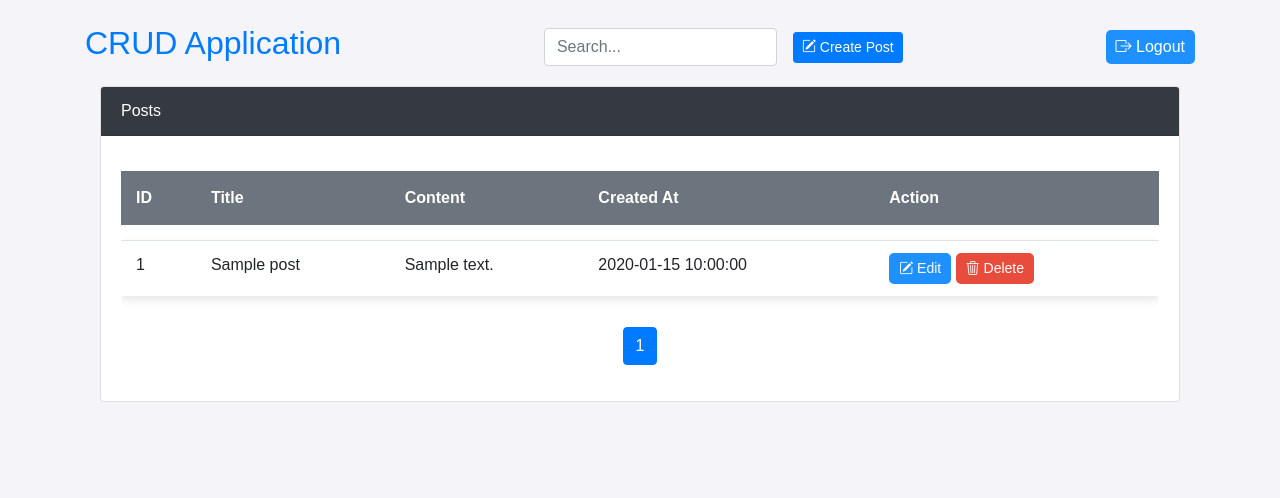
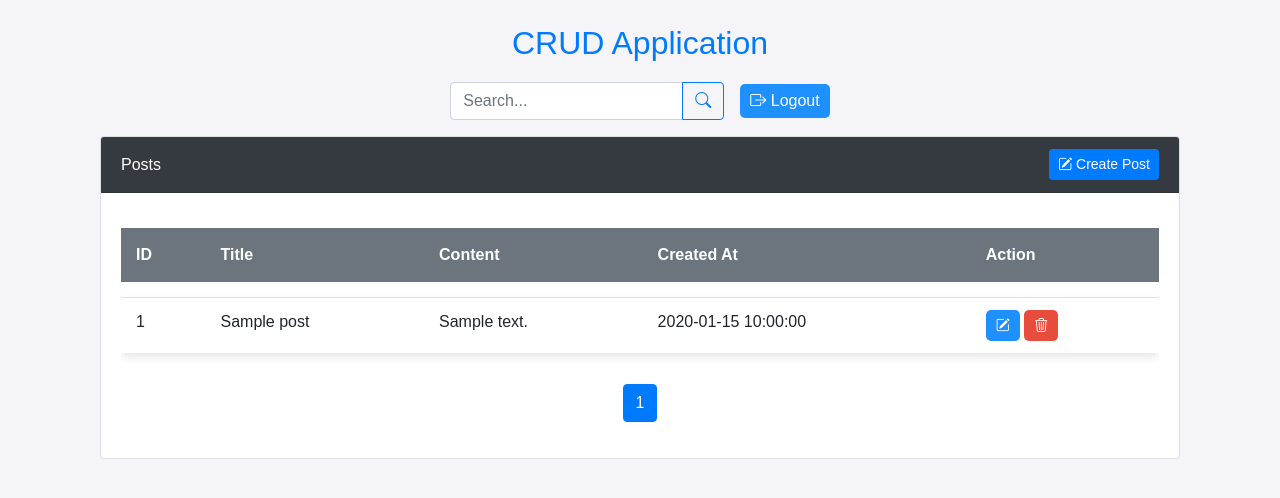
Before and after one commit to SurjadiptaGhosh/intern_project, a PHP site: page / in a window 1280 px wide. Shown: the top 498 px of the page. Run offline with PHP 8.4, Linux system fonts and the light colour scheme; the visitor is signed in with stand-in values (Sample User, id 1); tables that the repository leaves empty or names only in its code hold one stand-in row (values such as "Sample post").

Commit message:
Update index.php

```diff
--- a/index.php
+++ b/index.php
@@ -2,21 +2,23 @@
 include "config.php";
 session_start();
 
+// Check if the user is logged in and has a role
+if (!isset($_SESSION['role'])) {
+    header("Location: login.php");
+    exit;
+}
+
+$role = $_SESSION['role'];
+
 // Handle form submissions
 if ($_SERVER["REQUEST_METHOD"] == "POST") {
+    // Admins can create and delete posts
+    if ($role == 'admin') {
         if (isset($_POST['create'])) {
             $title = $_POST['title'];
             $content = $_POST['content'];
             $stmt = $conn->prepare("INSERT INTO posts (title, content) VALUES (?, ?)");
             $stmt->bind_param("ss", $title, $content);
-        $stmt->execute();
-        $stmt->close();
-    } elseif (isset($_POST['update'])) {
-        $id = $_POST['id'];
-        $title = $_POST['title'];
-        $content = $_POST['content'];
-        $stmt = $conn->prepare("UPDATE posts SET title = ?, content = ? WHERE id = ?");
-        $stmt->bind_param("ssi", $title, $content, $id);
             $stmt->execute();
             $stmt->close();
         } elseif (isset($_POST['delete'])) {
@@ -25,6 +27,20 @@ if ($_SERVER["REQUEST_METHOD"] == "POST") {
             $stmt->bind_param("i", $id);
             $stmt->execute();
             $stmt->close();
+        }
+    }
+
+    // Both admins and editors can update posts
+    if ($role == 'admin' || $role == 'editor') {
+        if (isset($_POST['update'])) {
+            $id = $_POST['id'];
+            $title = $_POST['title'];
+            $content = $_POST['content'];
+            $stmt = $conn->prepare("UPDATE posts SET title = ?, content = ? WHERE id = ?");
+            $stmt->bind_param("ssi", $title, $content, $id);
+            $stmt->execute();
+            $stmt->close();
+        }
     }
 }
 
@@ -64,7 +80,6 @@ $conn->close();
     <link href="https://stackpath.bootstrapcdn.com/bootstrap/4.5.2/css/bootstrap.min.css" rel="stylesheet">
     <link rel="stylesheet" href="https://cdn.jsdelivr.net/npm/bootstrap-icons@1.11.3/font/bootstrap-icons.min.css">
     <style>
-        /* Custom styles for table */
         body {
             background-color: #f4f4f9;
             font-family: 'Arial', sans-serif;
@@ -118,31 +133,46 @@ $conn->close();
         .btn-custom-danger:hover {
             background-color: #c0392b;
         }
+        .header-container {
+            text-align: center; /* Center the title */
+            margin-bottom: 20px; /* Add space below the title */
+        }
     </style>
 </head>
 <body>
     <div class="container mt-4">
-        <div class="d-flex justify-content-between align-items-center mb-3">
+        <div class="header-container">
             <h2 class="text-primary">CRUD Application</h2>
+        </div>
+
+        <div class="d-flex justify-content-center align-items-center mb-3">
     <div class="d-flex align-items-center">
-                <!-- Search box -->
         <form action="" method="get" class="mr-3">
+            <div class="input-group">
                 <input type="text" name="search" class="form-control" placeholder="Search..." value="<?php echo htmlspecialchars($search); ?>">
+                <div class="input-group-append">
+                    <button class="btn btn-outline-primary" type="submit" title="Search">
+                        <i class="bi bi-search"></i>
+                    </button>
+                </div>
+            </div>
         </form>
-                <a href="add_post.php" class="btn btn-primary btn-sm">
-                    <i class="bi bi-pencil-square"></i> Create Post
-                </a>
     </div>
     <button class="btn btn-custom" onclick="window.location.href='logout.php'" title="Logout">
         <i class="bi bi-box-arrow-right"></i> Logout
     </button>
 </div>
 
-        <!-- Table Layout for Posts -->
+
         <div class="col-md-12">
             <div class="card">
                 <div class="card-header bg-dark text-white d-flex justify-content-between align-items-center">
                     <span>Posts</span>
+                    <?php if ($role == 'admin'): ?>
+                    <a href="add_post.php" class="btn btn-primary btn-sm">
+                        <i class="bi bi-pencil-square"></i> Create Post
+                    </a>
+                <?php endif; ?>
                 </div>
                 <div class="card-body">
                     <div class="table-responsive">
@@ -167,14 +197,16 @@ $conn->close();
                                         <button class="btn btn-custom btn-sm"
                                             onclick="editDetails('<?php echo htmlspecialchars($row['id']); ?>', '<?php echo htmlspecialchars($row['title']); ?>', '<?php echo htmlspecialchars($row['content']); ?>')"
                                             data-toggle="tooltip" title="Edit">
-                                            <i class="bi bi-pencil-square"></i> Edit
+                                            <i class="bi bi-pencil-square"></i>
                                         </button>
+                                        <?php if ($role == 'admin'): ?>
                                         <form action="" method="post" class="d-inline">
                                             <input type="hidden" name="id" value="<?php echo htmlspecialchars($row['id']); ?>">
                                             <button type="submit" name="delete" class="btn btn-custom-danger btn-sm" data-toggle="tooltip" title="Delete">
-                                                <i class="bi bi-trash3"></i> Delete
+                                                <i class="bi bi-trash3"></i>
                                             </button>
                                         </form>
+                                        <?php endif; ?>
                                     </td>
                                 </tr>
                                 <?php endwhile; ?>
@@ -211,36 +243,34 @@ $conn->close();
                 </div>
                 <form action="" method="post">
                     <div class="modal-body">
-                        <input type="hidden" name="id" id="edit-id">
+                        <input type="hidden" name="id" id="editId">
                         <div class="form-group">
-                            <label for="edit-title">Title</label>
-                            <input type="text" name="title" id="edit-title" class="form-control">
+                            <label for="editTitle">Title</label>
+                            <input type="text" class="form-control" name="title" id="editTitle" required>
                         </div>
                         <div class="form-group">
-                            <label for="edit-content">Content</label>
-                            <textarea name="content" id="edit-content" class="form-control"></textarea>
+                            <label for="editContent">Content</label>
+                            <textarea class="form-control" name="content" id="editContent" rows="3" required></textarea>
                         </div>
                     </div>
                     <div class="modal-footer">
                         <button type="button" class="btn btn-secondary" data-dismiss="modal">Close</button>
-                        <button type="submit" name="update" class="btn btn-primary">Update Post</button>
+                        <button type="submit" name="update" class="btn btn-primary">Save changes</button>
                     </div>
                 </form>
             </div>
         </div>
     </div>
 
-    <!-- JavaScript for edit modal -->
+    <script src="https://code.jquery.com/jquery-3.5.1.slim.min.js"></script>
+    <script src="https://cdn.jsdelivr.net/npm/bootstrap@4.5.2/dist/js/bootstrap.bundle.min.js"></script>
     <script>
         function editDetails(id, title, content) {
-            document.getElementById('edit-id').value = id;
-            document.getElementById('edit-title').value = title;
-            document.getElementById('edit-content').value = content;
+            document.getElementById('editId').value = id;
+            document.getElementById('editTitle').value = title;
+            document.getElementById('editContent').value = content;
             $('#editModal').modal('show');
         }
     </script>
-
-    <script src="https://code.jquery.com/jquery-3.5.1.slim.min.js"></script>
-    <script src="https://cdn.jsdelivr.net/npm/bootstrap@4.5.2/dist/js/bootstrap.bundle.min.js"></script>
 </body>
 </html>
```
Lines whose indentation alone changed are shown as unchanged.
